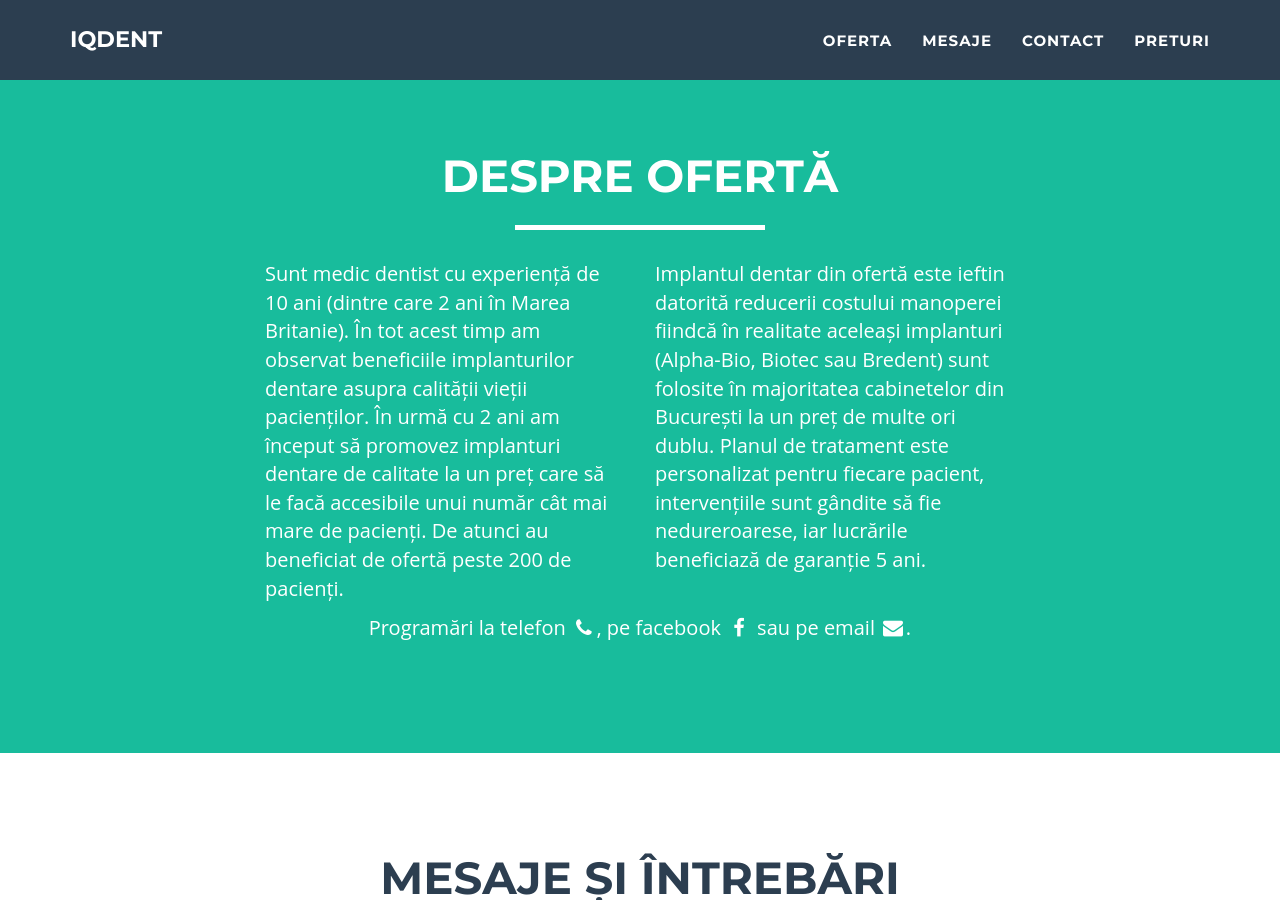
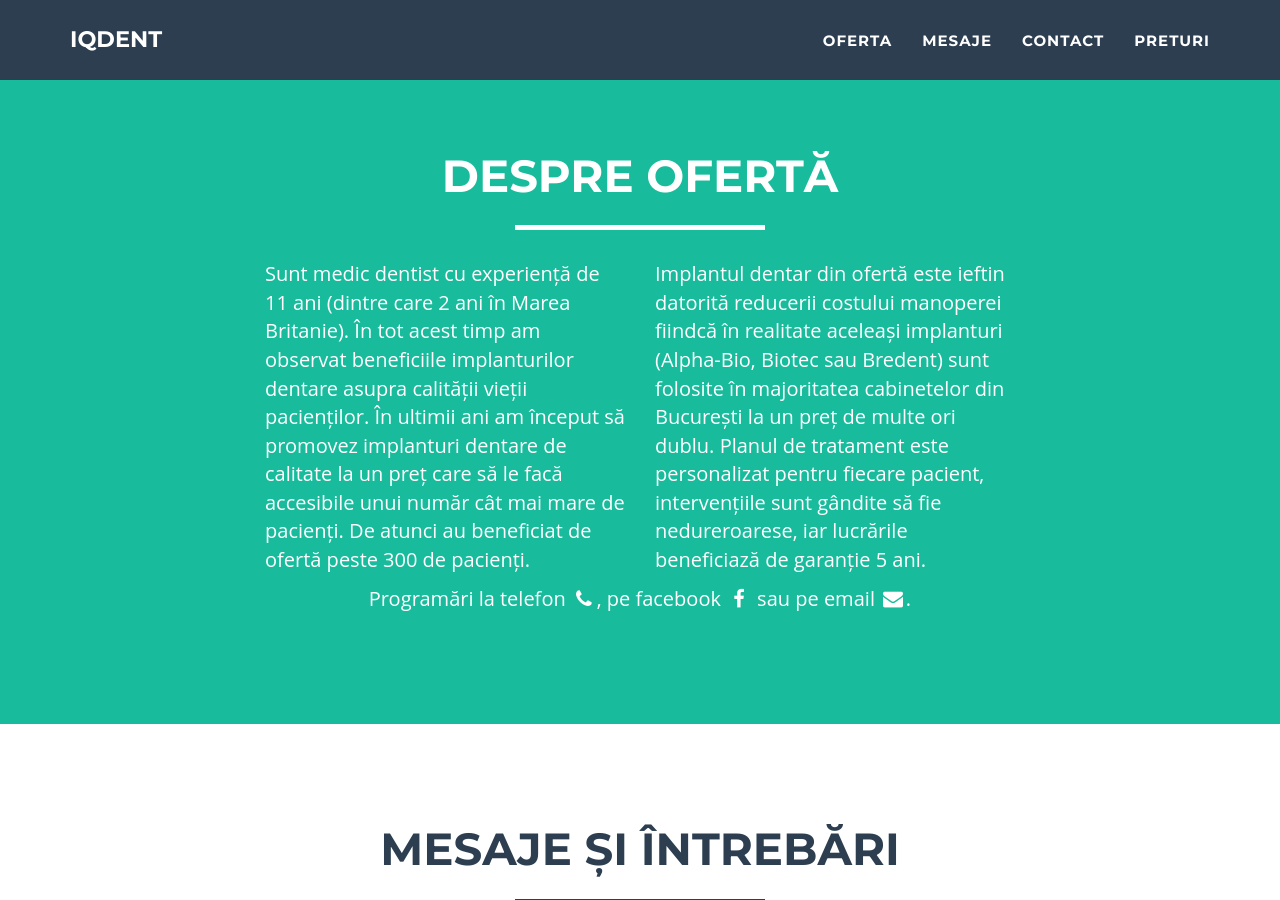
Before and after one commit to littledentgopo/offerdent, a Jekyll site: the page built from index.html, in a window 1280 px wide and 900 px high, scrolled down 1567 px. Built offline with Jekyll 4.4.1, drawn with Linux system fonts in a browser that asks for light colours.

Commit message:
Update section-about.html

```diff
--- a/_includes/section-about.html
+++ b/_includes/section-about.html
@@ -8,7 +8,7 @@
             </div>
             <div class="row">
                 <div class="col-lg-4 col-lg-offset-2">
-                    <p>Sunt medic dentist cu experiență de 10 ani (dintre care 2 ani în Marea Britanie). În tot acest timp am observat beneficiile implanturilor dentare asupra calității vieții pacienților. În urmă cu 2 ani am început să promovez implanturi dentare de calitate la un preț care să le facă accesibile unui număr cât mai mare de pacienți. De atunci au beneficiat de ofertă peste 200 de pacienți.
+                    <p>Sunt medic dentist cu experiență de 11 ani (dintre care 2 ani în Marea Britanie). În tot acest timp am observat beneficiile implanturilor dentare asupra calității vieții pacienților. În ultimii ani am început să promovez implanturi dentare de calitate la un preț care să le facă accesibile unui număr cât mai mare de pacienți. De atunci au beneficiat de ofertă peste 300 de pacienți.
                     </p>
                 </div>
                 <div class="col-lg-4">
```
